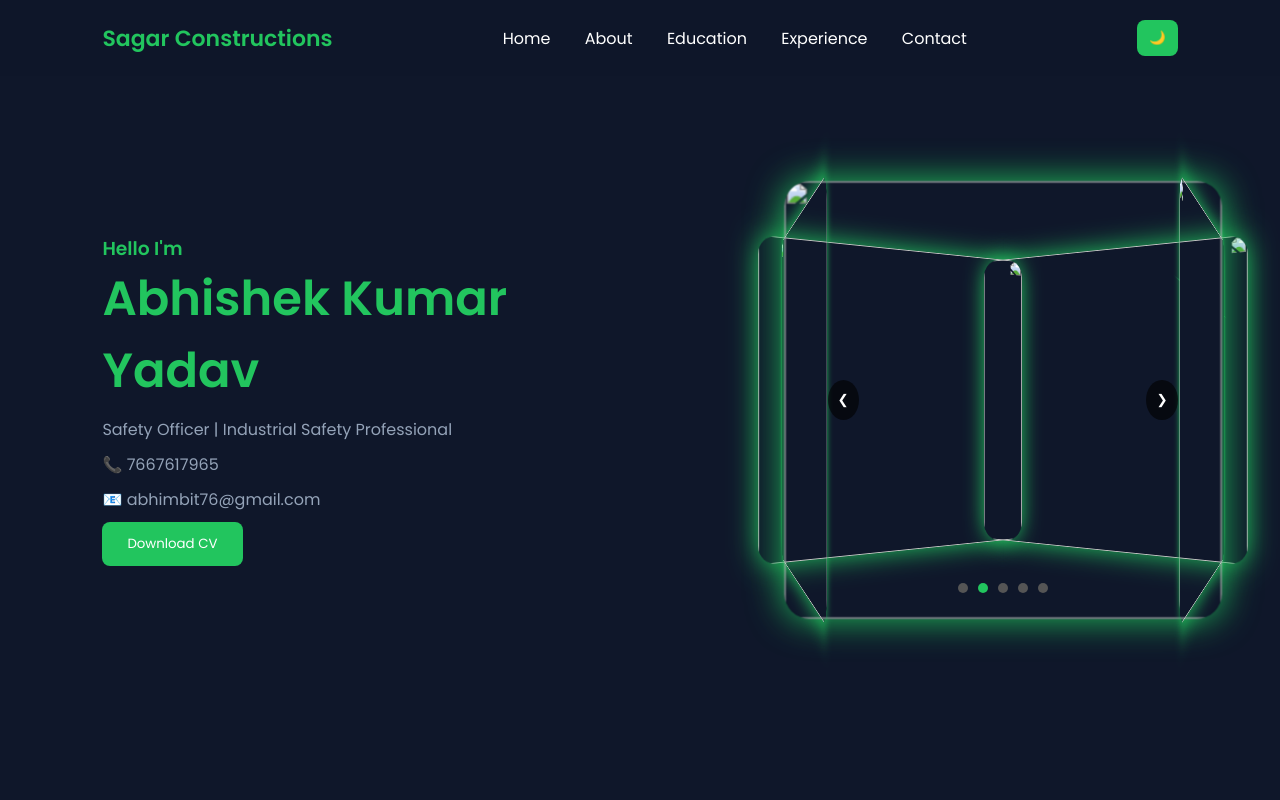
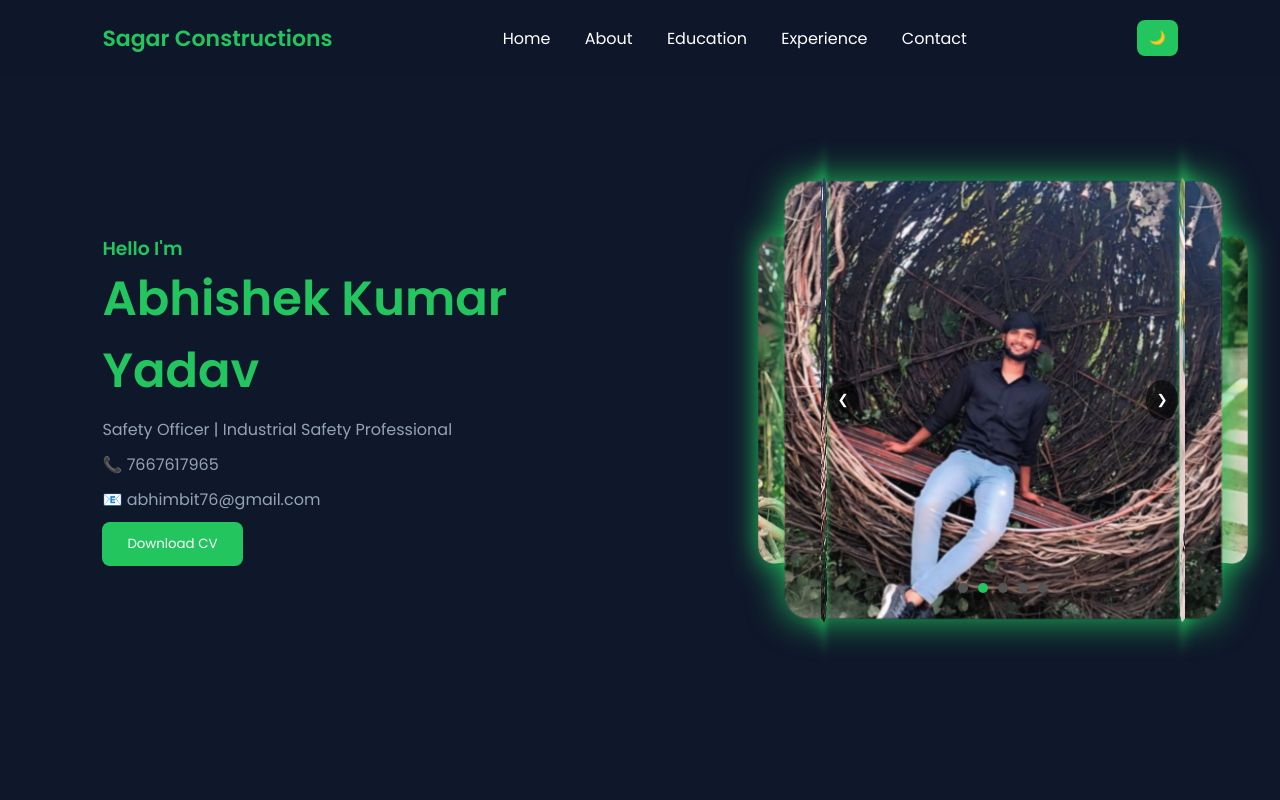
Before and after one commit to AbhishekMbit/my-cv, a plain HTML site: page premium_portfolio_website.html in a window 1280 px wide. Shown: the top 800 px of the page. Drawn offline with Linux system fonts and the light colour scheme.

Commit message:
Update premium_portfolio_website.html

```diff
--- a/premium_portfolio_website.html
+++ b/premium_portfolio_website.html
@@ -107,11 +107,11 @@ footer{text-align:center;padding:20px;background:var(--card)}
 
 <div class="image">
 <div class="slider" id="slider">
-<div class="slide"><img src="img1.jpeg"></div>
-<div class="slide"><img src="img2.jpeg"></div>
-<div class="slide"><img src="img3.jpeg"></div>
-<div class="slide"><img src="img4.jpeg"></div>
-<div class="slide"><img src="img5.jpeg"></div>
+<div class="slide"><img src="img1.jpg"></div>
+<div class="slide"><img src="img2.jpg"></div>
+<div class="slide"><img src="img3.jpg"></div>
+<div class="slide"><img src="img4.jpg"></div>
+<div class="slide"><img src="img5.jpg"></div>
 </div>
 <div class="controls">
 <button onclick="prevSlide()">❮</button>
```
